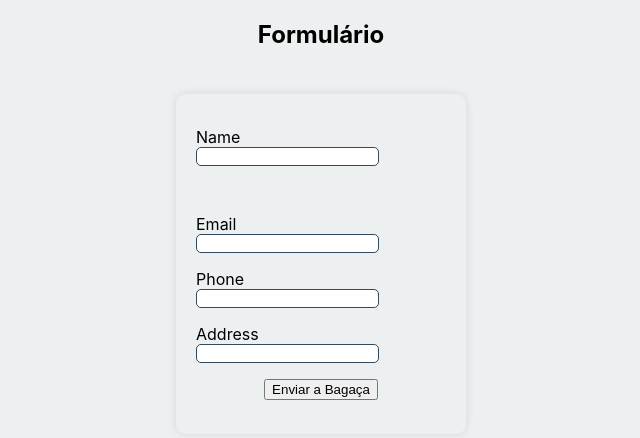
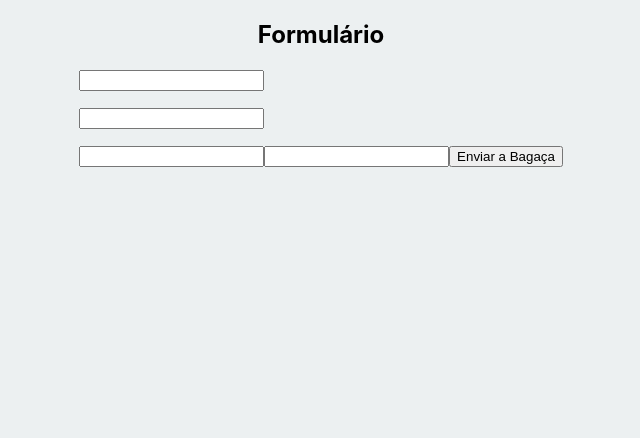
Before and after one commit to madruga665/react-test-app, a React (Create React App) app: page /form in a window 1280 px wide. Shown: the top 438 px of the page, without its empty margins (319-959 px from the left). Built offline with nearby package versions, Linux system fonts and the light colour scheme.

Commit message:
yup sem componente

```diff
--- a/src/Pages/FormsPage/index.jsx
+++ b/src/Pages/FormsPage/index.jsx
@@ -1,36 +1,43 @@
 import React from "react";
-import Form from "../../components/Form";
-import InputField from "../../components/InputField";
 import styles from "./styles.module.scss";
-// import { yupResolver } from '@hookform/resolvers/yup';
-// import * as yup from 'yup';
+import { yupResolver } from '@hookform/resolvers/yup';
+import * as yup from 'yup';
 import { useForm } from "react-hook-form";
 
-// const schema = yup.object({
-//   name: yup.string().required('Coloca o nome ai mano'),
-//   email: yup.string().email().required('Deu ruim parsa'),
-// }).required();
 
 const FormsPage = () => {
-  const { register, handleSubmit, reset, formState:{ errors }  } = useForm({
-    // resolver: yupResolver(schema)
+  const schema = yup.object().shape({
+     name: yup.string().required('Coloca o nome ai mano'),
+     email: yup.string().email().required('Deu ruim parsa'),
+     phone: yup.number().required(),
+     address: yup.string().required()
   });
+
+  const { register, handleSubmit, reset, formState:{errors} } = useForm ({
+    resolver: yupResolver(schema)
+  })
+
   const onSubmit = (data) => {
     console.log(data);
-    console.log(errors)
     reset()
   }
+
   return (
     <div className={styles.FormsPageContainer}>
       <h2>Formulário</h2>
-      <Form handleSubmit={handleSubmit} onSubmit={onSubmit}>
-        <InputField id='name' label='Name' type='text' register={register} />
-        <p>{errors.name?.message}</p>
-        <InputField id='email' label='Email' type='email' register={register} />
-        <InputField id='phone' label='Phone' type='text' register={register} />
-        <InputField id='address' label='Address' type='text' register={register} />
+      <form onSubmit={handleSubmit(onSubmit)}>
+        <input {...register('name')} />
+        <p className='error'>
+          {errors.name?.message}
+        </p>
+        <input {...register('email')} />
+        <p className='error'>
+          {errors.email?.message}
+        </p>
+        <input {...register('phone')} />
+        <input {...register('address')} />
         <button type='submit'>Enviar a Bagaça</button>
-      </Form>
+      </form>
     </div>
   );
 };
```
